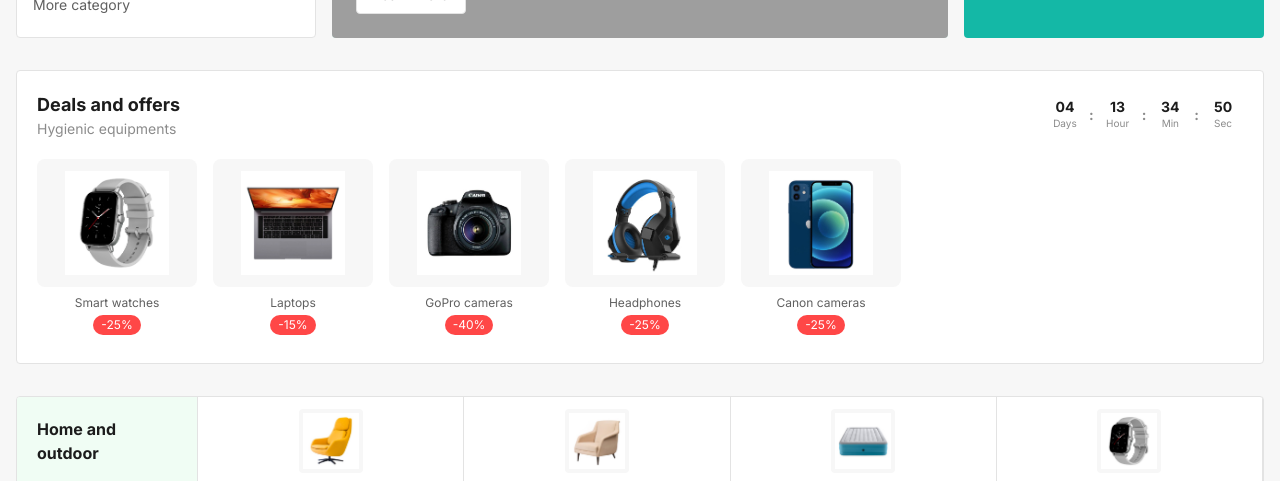
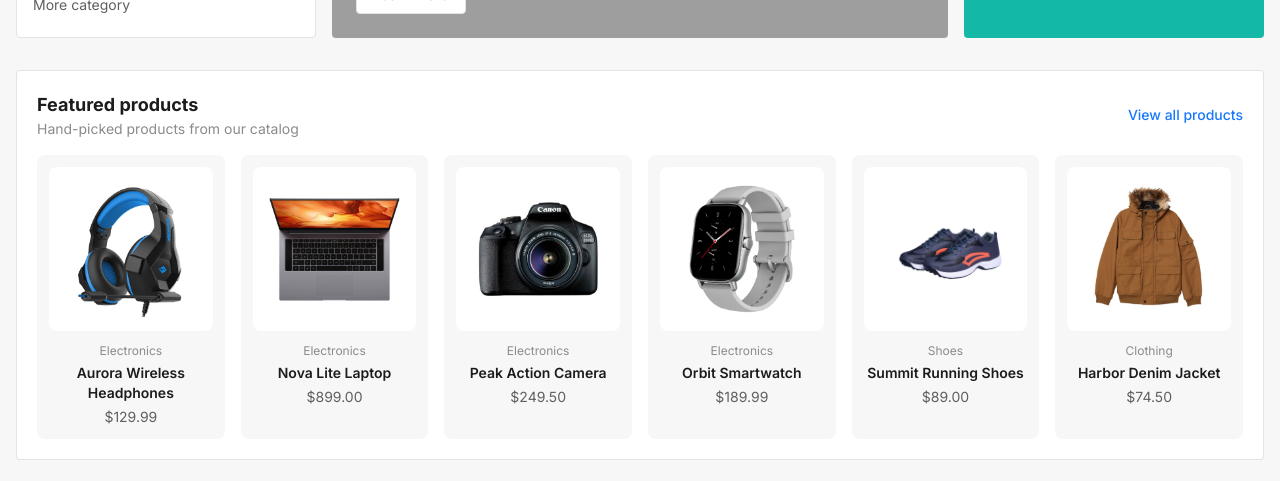
Before and after one commit to muhammadhuzaifayousaf/ecommerce-frontend, a React (Vite) app: page / in a window 1280 px wide. Shown: the part 471-952 px from the top of the page. Built offline with nearby package versions, Linux system fonts and the light colour scheme; grey boxes are pictures that could not be loaded.

Commit message:
Add Featured Products section to HomePage with hand-picked items

```diff
--- a/src/pages/HomePage.jsx
+++ b/src/pages/HomePage.jsx
@@ -35,6 +35,7 @@
 // ── Home Page ─────────────────────────────────────────────────────────────────
 export default function HomePage() {
   const [cartCount] = useState(initialCartItems.length)
+  const [featuredProducts] = useState(products.slice(0, 6))
 
   return (
     <div className="min-h-screen bg-bg-light">
@@ -120,6 +121,40 @@
                 Send quotes with<br />supplier preferences
               </div>
             </div>
+          </div>
+        </section>
+
+        {/* ── Featured products ── */}
+        <section className="bg-white rounded border border-border-col p-5">
+          <SectionHeader
+            title="Featured products"
+            subtitle="Hand-picked products from our catalog"
+            action={
+              <Link to="/products" className="text-primary text-sm font-medium hover:underline">
+                View all products
+              </Link>
+            }
+          />
+          <div className="grid grid-cols-2 sm:grid-cols-3 lg:grid-cols-6 gap-4">
+            {featuredProducts.map((product) => (
+              <Link
+                key={product.id}
+                to={`/products/${product.id}`}
+                className="group bg-bg-light rounded-lg overflow-hidden p-3 text-center hover:shadow-card-hover transition-shadow"
+              >
+                <div className="aspect-square bg-white rounded-lg flex items-center justify-center mb-3 overflow-hidden">
+                  <img
+                    src={img(product.image)}
+                    alt={product.name}
+                    className="object-contain w-full h-full p-2 group-hover:scale-105 transition-transform"
+                    onError={(e) => { e.target.src = `https://placehold.co/200x200/f7f7f7/999?text=Image` }}
+                  />
+                </div>
+                <p className="text-xs text-text-muted mb-1 line-clamp-2">{product.category}</p>
+                <p className="font-semibold text-sm text-text-primary">{product.name}</p>
+                <p className="text-sm text-text-secondary mt-1">{formatPrice(product.price)}</p>
+              </Link>
+            ))}
           </div>
         </section>
 
```
